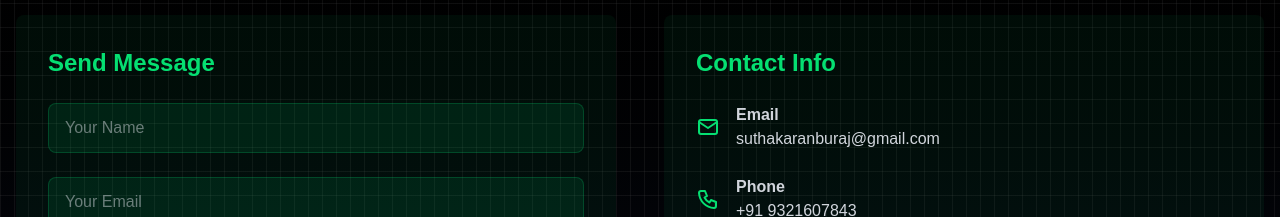
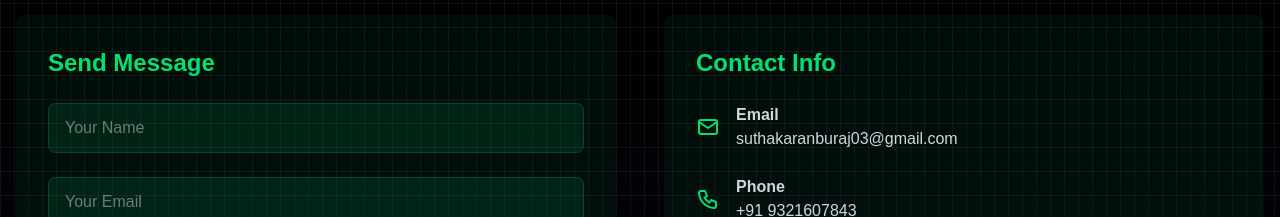
Before and after one commit to suthakaranburaj/portfolio_1, a Next.js app: page / in a window 1280 px wide. Shown: the part 8520-8737 px from the top of the page. Built offline with nearby package versions, Linux system fonts and the light colour scheme; no server answers.

Commit message:
email changed

```diff
--- a/src/app/structured-data.ts
+++ b/src/app/structured-data.ts
@@ -12,7 +12,7 @@ export const generateStructuredData = () => {
         image: `${baseUrl}/logo.png`,
         jobTitle: "Full Stack Developer",
         description: "I'm always the first to take on complex and unique problems, driven by a mindset that thrives on challenge and innovation.",
-        email: "mailto:suthakaranburaj@gmail.com",
+        email: "mailto:suthakaranburaj03@gmail.com",
         telephone: "+91-1234567890",
         address: {
           "@type": "PostalAddress",
--- a/src/components/contact_section/contact.tsx
+++ b/src/components/contact_section/contact.tsx
@@ -30,8 +30,8 @@ const Contact = () => {
     {
       icon: <IconMail size={24} />,
       title: "Email",
-      content: "suthakaranburaj@gmail.com",
-      link: "mailto:suthakaranburaj@gmail.com"
+      content: "suthakaranburaj03@gmail.com",
+      link: "mailto:suthakaranburaj03@gmail.com"
     },
     {
       icon: <IconPhone size={24} />,
--- a/src/components/footer/footer.tsx
+++ b/src/components/footer/footer.tsx
@@ -38,7 +38,7 @@ const Footer = () => {
     {
       icon: <IconMail size={24} />,
       name: "Email",
-      url: "mailto:suthakaranburaj@gmail.com"
+      url: "mailto:suthakaranburaj03@gmail.com"
     }
   ];
 
@@ -105,7 +105,7 @@ const Footer = () => {
           <div>
             <h3 className="text-xl font-bold text-green-400 mb-4">Contact Info</h3>
             <ul className="space-y-2 text-gray-300">
-              <li>Email: suthakaranburaj@gmail.com</li>
+              <li>Email: suthakaranburaj03@gmail.com</li>
               <li>Location: Mumbai, Maharashtra, India</li>
               <li>Phone: +91 9321607843</li>
             </ul>
```
Also changed, not shown: 2 other files (tests, documents, lock files or other folders).
